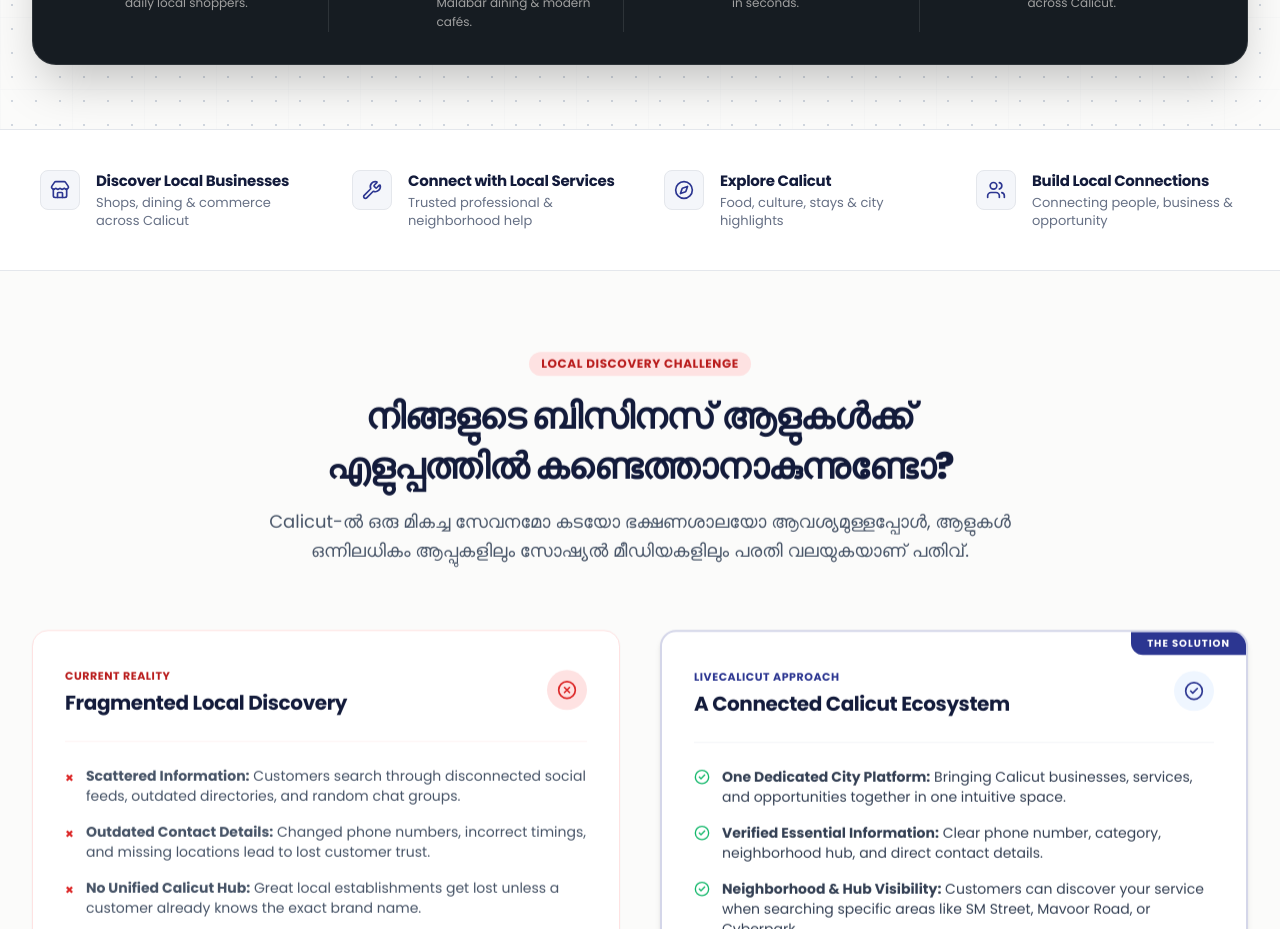
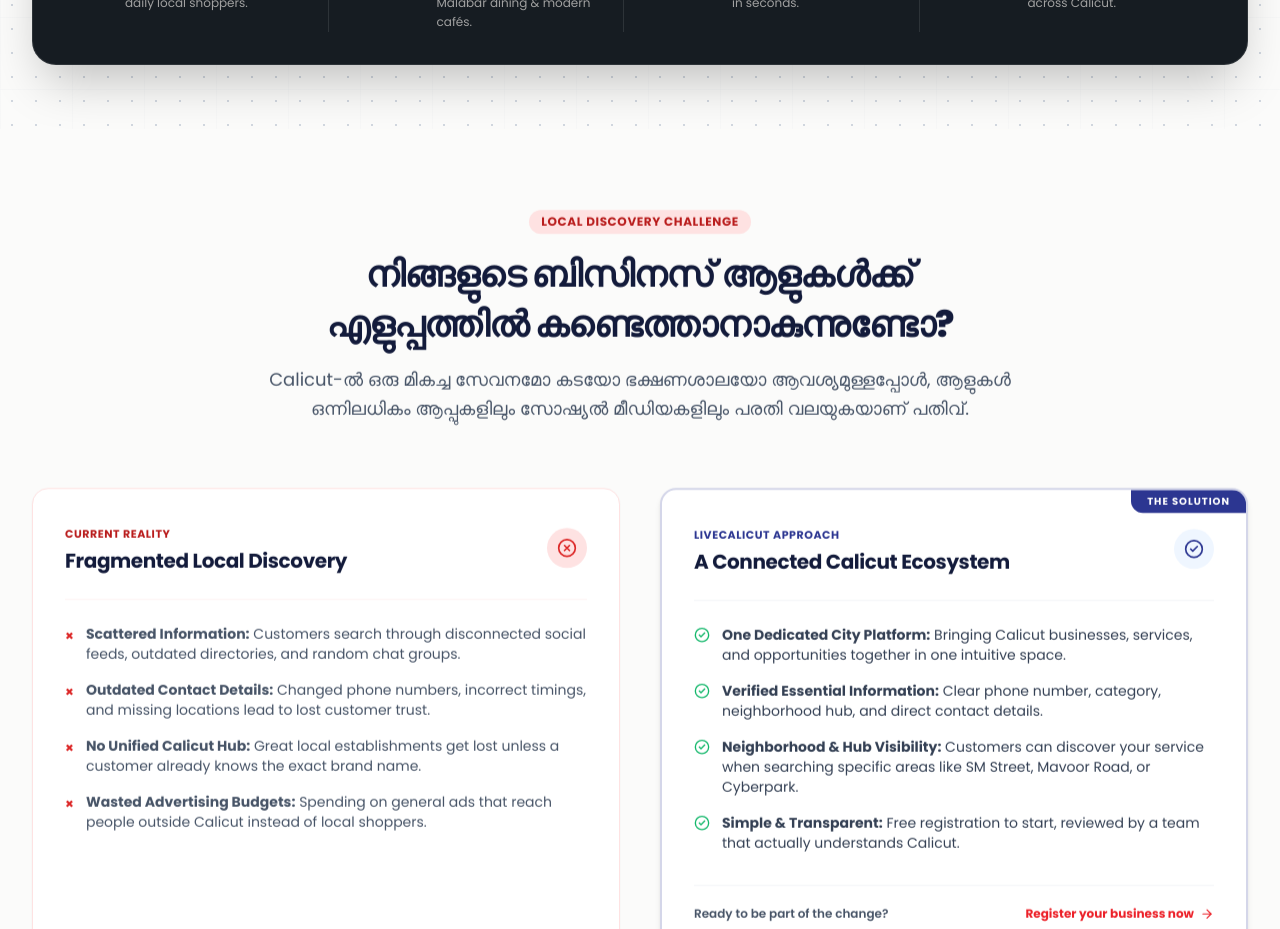
Before and after one commit to Ajuworks96/adslandingpage, a Next.js app: page / in a window 1280 px wide. Shown: the part 1000-1929 px from the top of the page. Built offline with nearby package versions, Linux system fonts and the light colour scheme.

Commit message:
Remove duplicate ValueStrip component to eliminate repeating 4-column strip

```diff
--- a/src/app/page.tsx
+++ b/src/app/page.tsx
@@ -3,7 +3,6 @@
 import React, { useState } from 'react';
 import { Navbar } from '@/components/Navbar';
 import { Hero } from '@/components/Hero';
-import { ValueStrip } from '@/components/ValueStrip';
 import { TheProblem } from '@/components/TheProblem';
 import { IntroducingLiveCalicut } from '@/components/IntroducingLiveCalicut';
 import { ExploreCategories } from '@/components/ExploreCategories';
@@ -47,16 +46,13 @@
       {/* Top Navbar */}
       <Navbar onRegisterClick={() => openRegisterModal()} />
 
-      {/* SECTION 01 — HERO */}
+      {/* SECTION 01 — HERO (Includes integrated 4-sector ecosystem dock) */}
       <Hero
         onRegisterClick={(category) => openRegisterModal(category)}
         onExploreClick={scrollToExplore}
       />
 
-      {/* SECTION 02 — VALUE STRIP */}
-      <ValueStrip />
-
-      {/* SECTION 03 — THE PROBLEM */}
+      {/* SECTION 02 — THE PROBLEM */}
       <TheProblem onRegisterClick={() => openRegisterModal()} />
 
       {/* SECTION 04 — INTRODUCING LIVECALICUT */}
```
